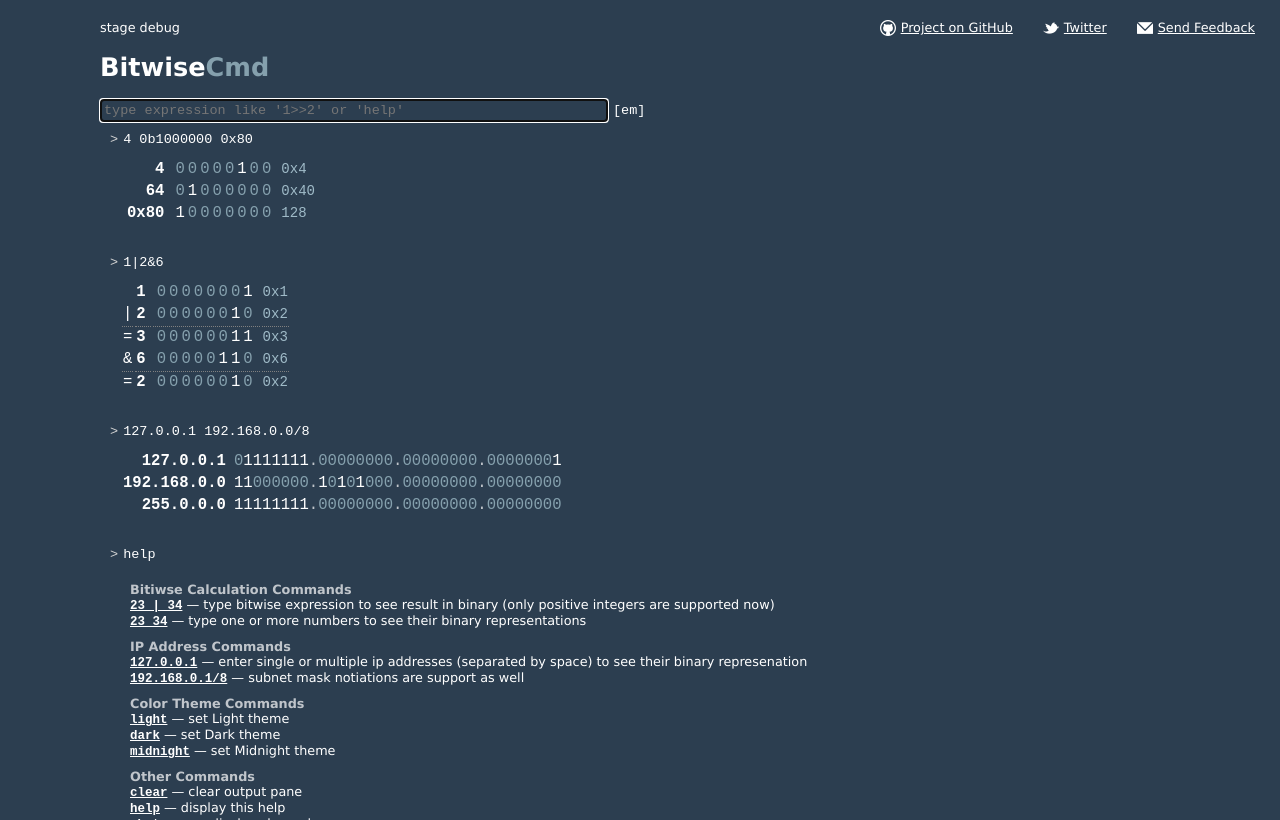
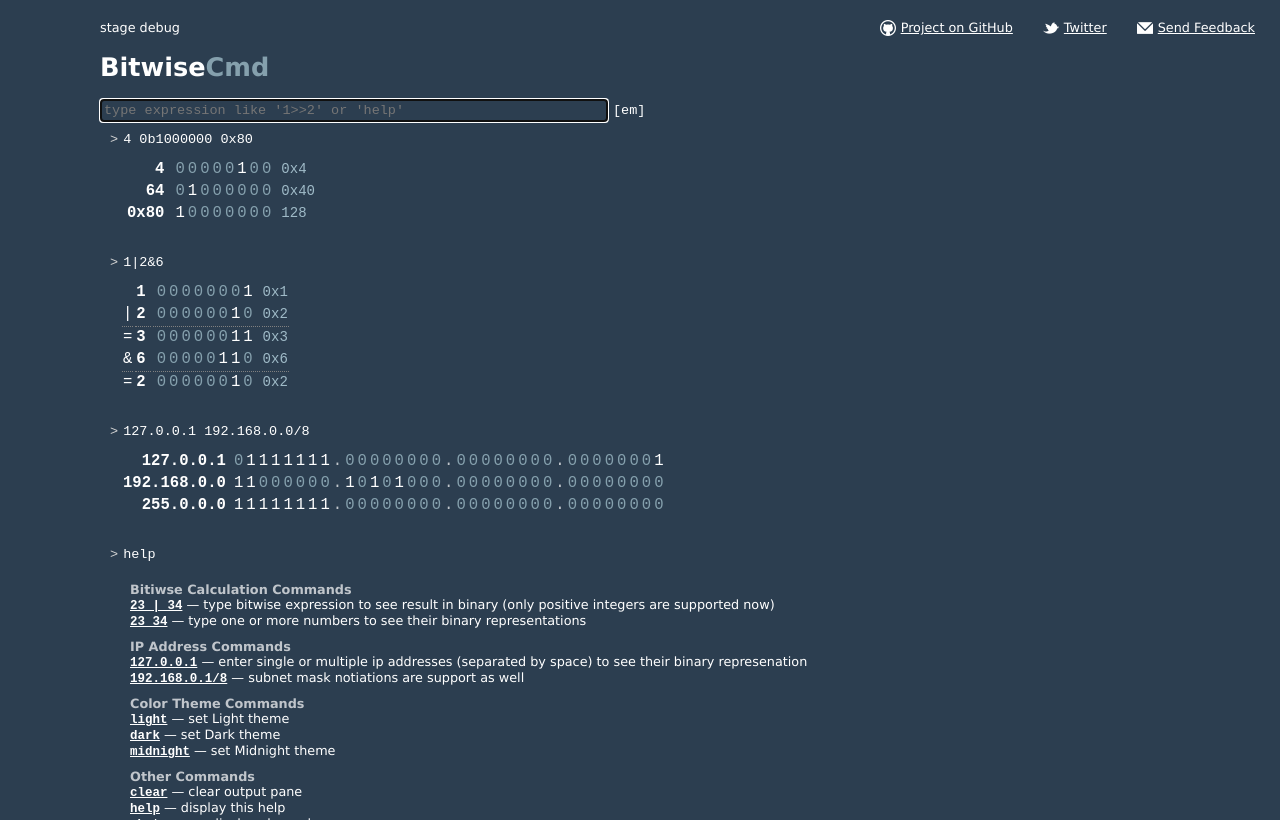
Before and after one commit to BorysLevytskyi/BitwiseCmd, a React (Create React App) app: page / in a window 1280 px wide. Built offline with nearby package versions, Linux system fonts and the light colour scheme.

Commit message:
add test support for list of ip addresses

```diff
--- a/src/components/results/IpAddressView.tsx
+++ b/src/components/results/IpAddressView.tsx
@@ -22,7 +22,7 @@
             <tbody>
                 {this.props.ipAddresses.map((ip, i) => <tr key={i}>
                         <td className="label"><strong>{ip.toString()}</strong></td>
-                        <td>
+                        <td className="bin">
                             {this.bin(ip.firstByte, 1, ip)}<span className="soft">.</span>
                             {this.bin(ip.secondByte, 2, ip)}<span className="soft">.</span>
                             {this.bin(ip.thirdByte, 3, ip)}<span className="soft">.</span>
```
